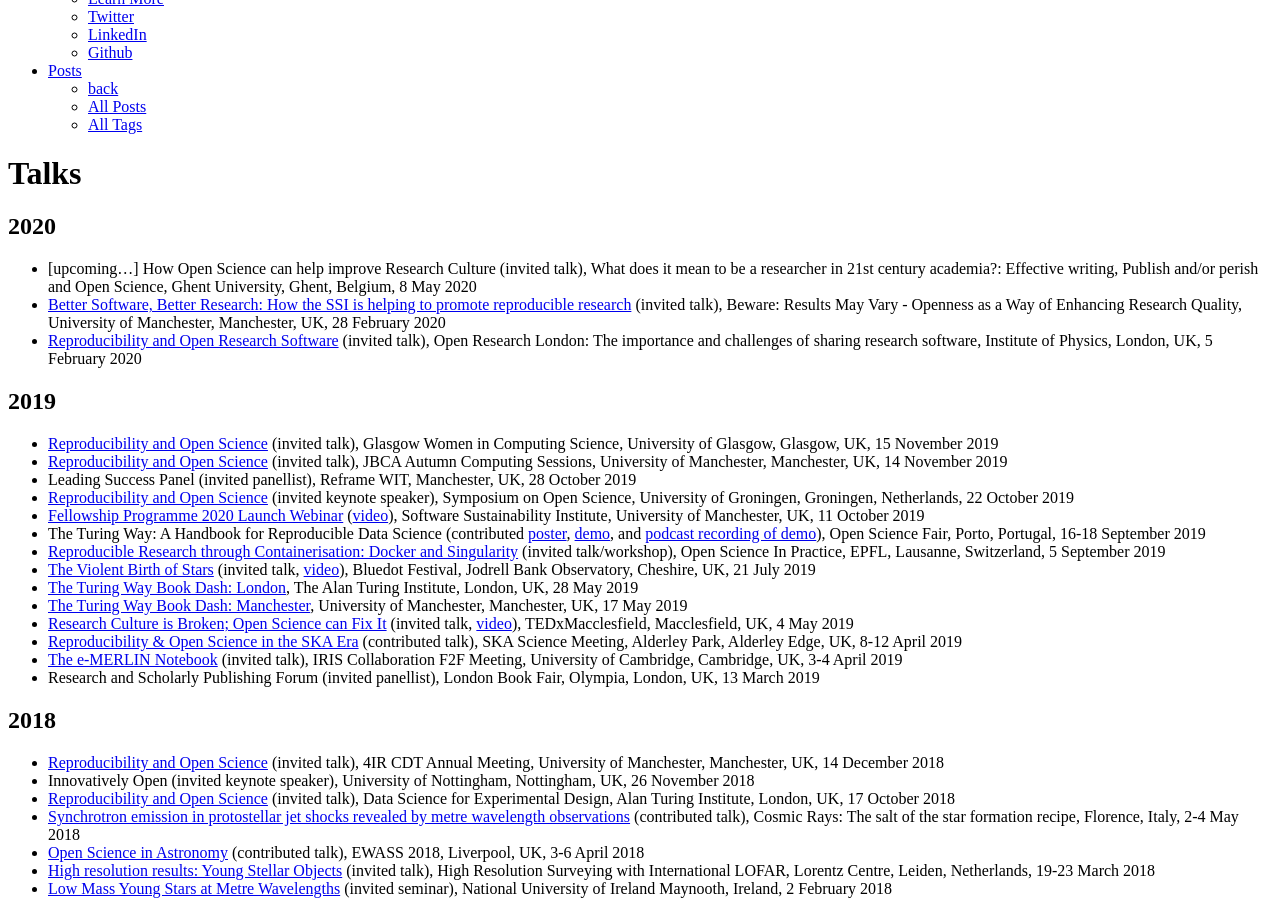
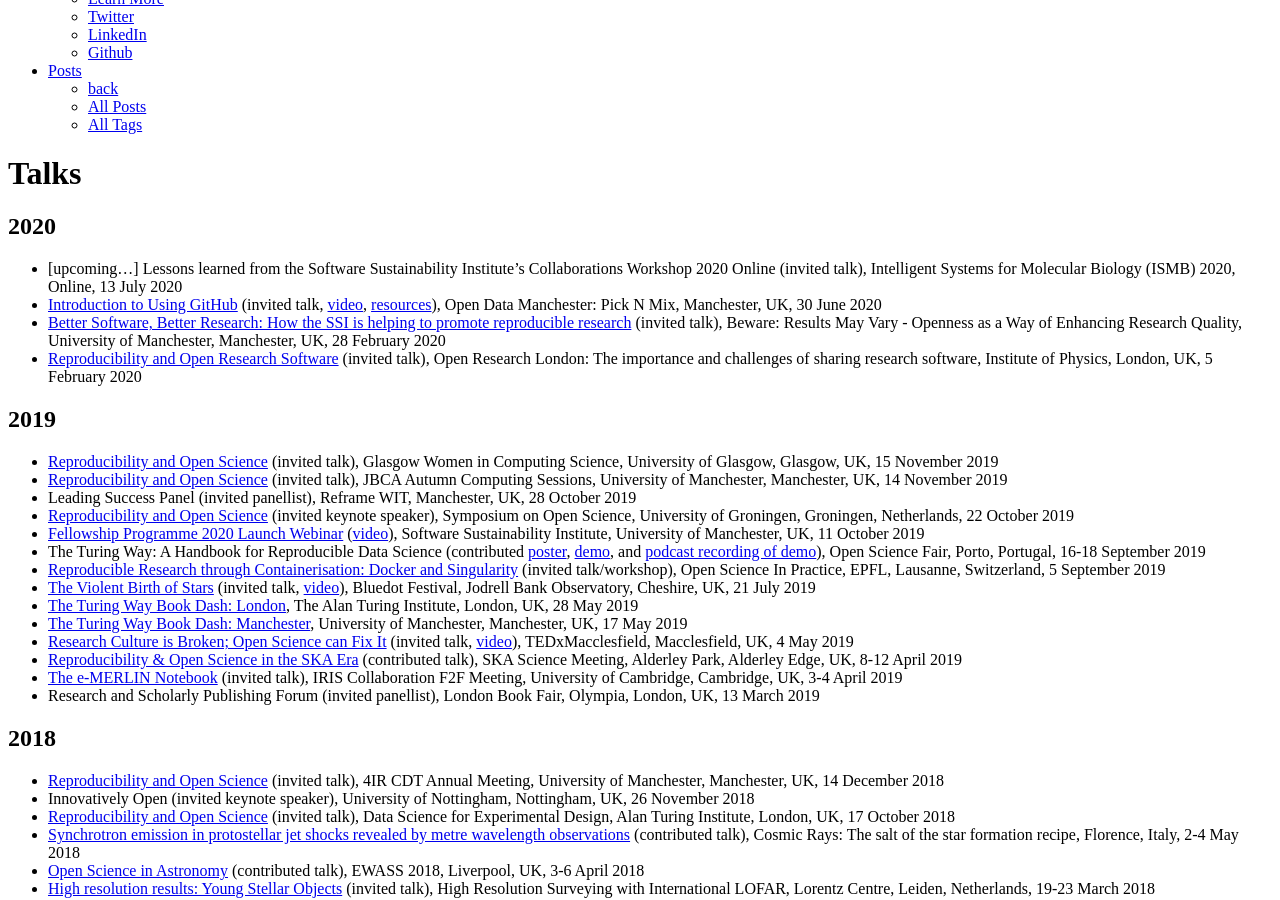
Before and after one commit to rainsworth/rainsworth.github.io, a Jekyll site: the page built from talks/index.md, in a window 1280 px wide and 900 px high, scrolled down 608 px. Built offline with Jekyll 4.4.1, drawn with Linux system fonts in a browser that asks for light colours.

Commit message:
add talks

```diff
--- a/talks/index.md
+++ b/talks/index.md
@@ -8,7 +8,8 @@
 
 ## 2020
 
-* [upcoming...] How Open Science can help improve Research Culture (invited talk), What does it mean to be a researcher in 21st century academia?: Effective writing, Publish and/or perish and Open Science, Ghent University, Ghent, Belgium, 8 May 2020
+* [upcoming...] Lessons learned from the Software Sustainability Institute's Collaborations Workshop 2020 Online (invited talk), Intelligent Systems for Molecular Biology (ISMB) 2020, Online, 13 July 2020
+* [Introduction to Using GitHub](https://doi.org/10.5281/zenodo.3932346) (invited talk, [video](https://vimeo.com/435771660), [resources](https://github.com/rainsworth/intro-to-github/tree/v1.0)), Open Data Manchester: Pick N Mix, Manchester, UK, 30 June 2020
 * [Better Software, Better Research: How the SSI is helping to promote reproducible research](https://doi.org/10.6084/m9.figshare.11898450.v1) (invited talk), Beware: Results May Vary - Openness as a Way of Enhancing Research Quality, University of Manchester, Manchester, UK, 28 February 2020
 * [Reproducibility and Open Research Software](https://doi.org/10.6084/m9.figshare.11762121.v1) (invited talk), Open Research London: The importance and challenges of sharing research software, Institute of Physics, London, UK, 5 February 2020
 
```
